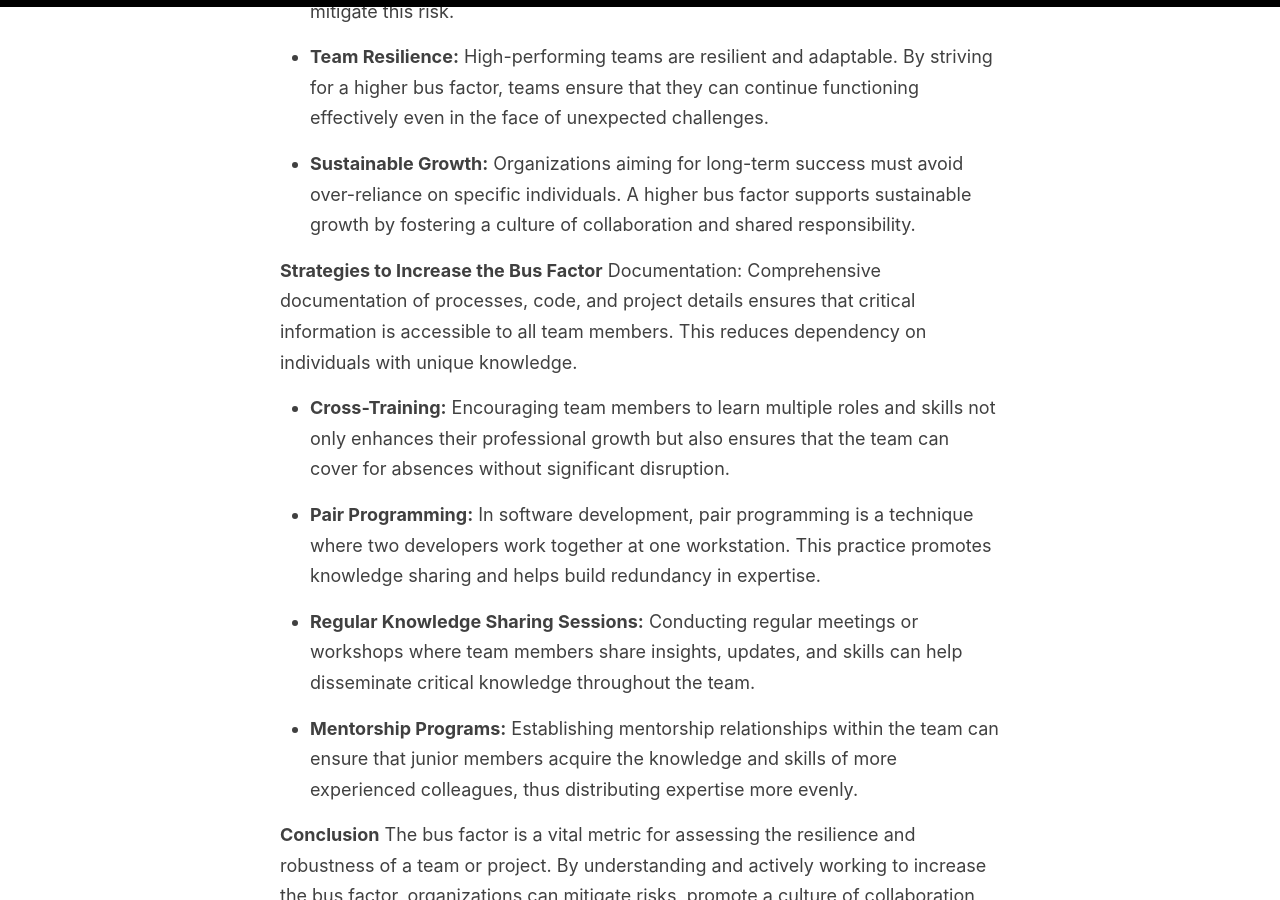
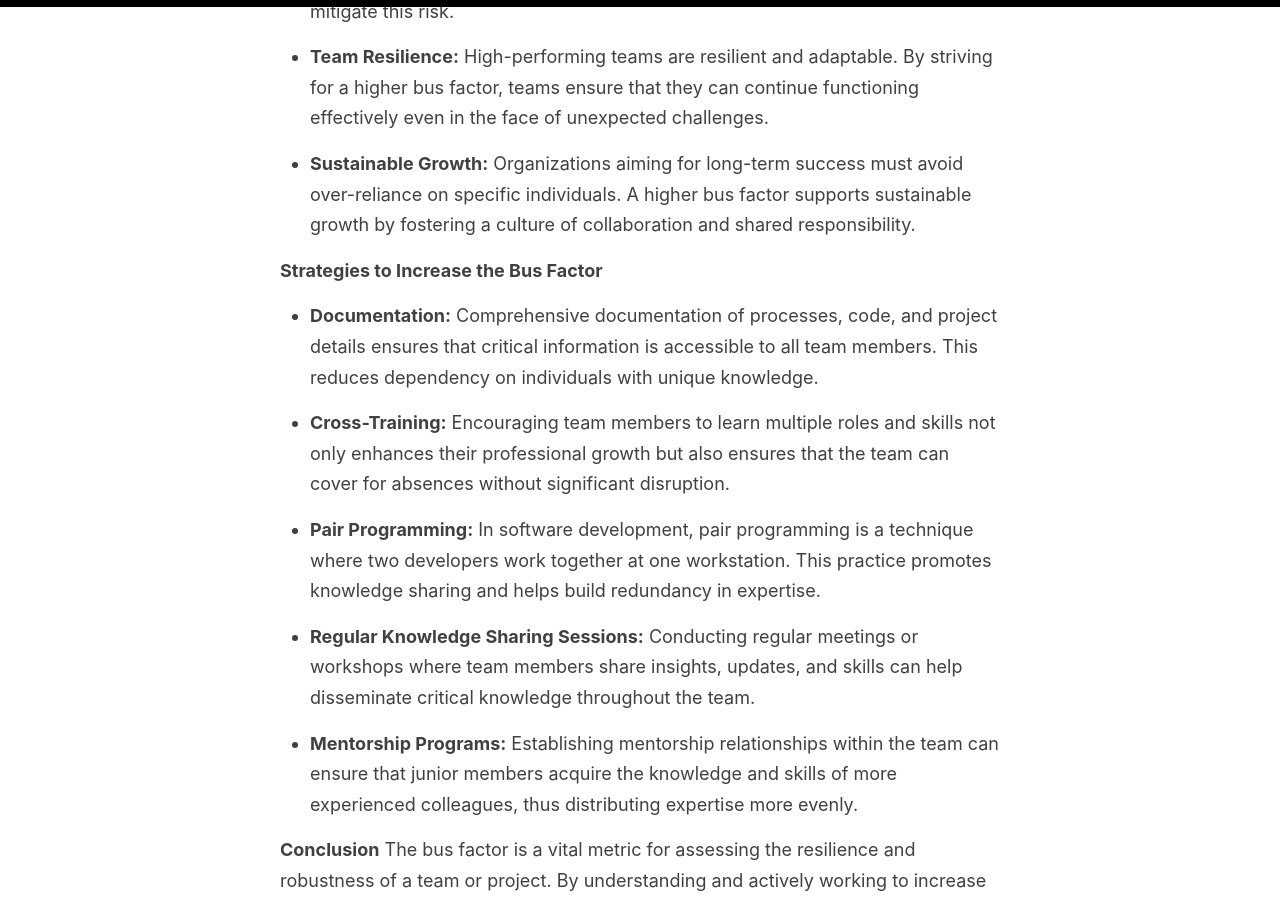
Before and after one commit to RonaldMariah/ronaldmariah.github.io, a Jekyll site: the page built from _posts/2024-05-15-bus-factor.md, in a window 1280 px wide and 900 px high, scrolled down 1124 px. Built offline with Jekyll 4.4.1, drawn with Linux system fonts in a browser that asks for light colours; our own code applies the rules of GitHub Pages for plain Markdown files; part of the change alters nothing that is shown.

```diff
--- a/_posts/2024-05-15-bus-factor.md
+++ b/_posts/2024-05-15-bus-factor.md
@@ -25,7 +25,7 @@ For instance, if a project has a bus factor of one, it means that there is one p
 - **Sustainable Growth:** Organizations aiming for long-term success must avoid over-reliance on specific individuals. A higher bus factor supports sustainable growth by fostering a culture of collaboration and shared responsibility.
 
 **Strategies to Increase the Bus Factor**
-Documentation: Comprehensive documentation of processes, code, and project details ensures that critical information is accessible to all team members. This reduces dependency on individuals with unique knowledge.
+- **Documentation:** Comprehensive documentation of processes, code, and project details ensures that critical information is accessible to all team members. This reduces dependency on individuals with unique knowledge.
 
 - **Cross-Training:** Encouraging team members to learn multiple roles and skills not only enhances their professional growth but also ensures that the team can cover for absences without significant disruption.
 
```
